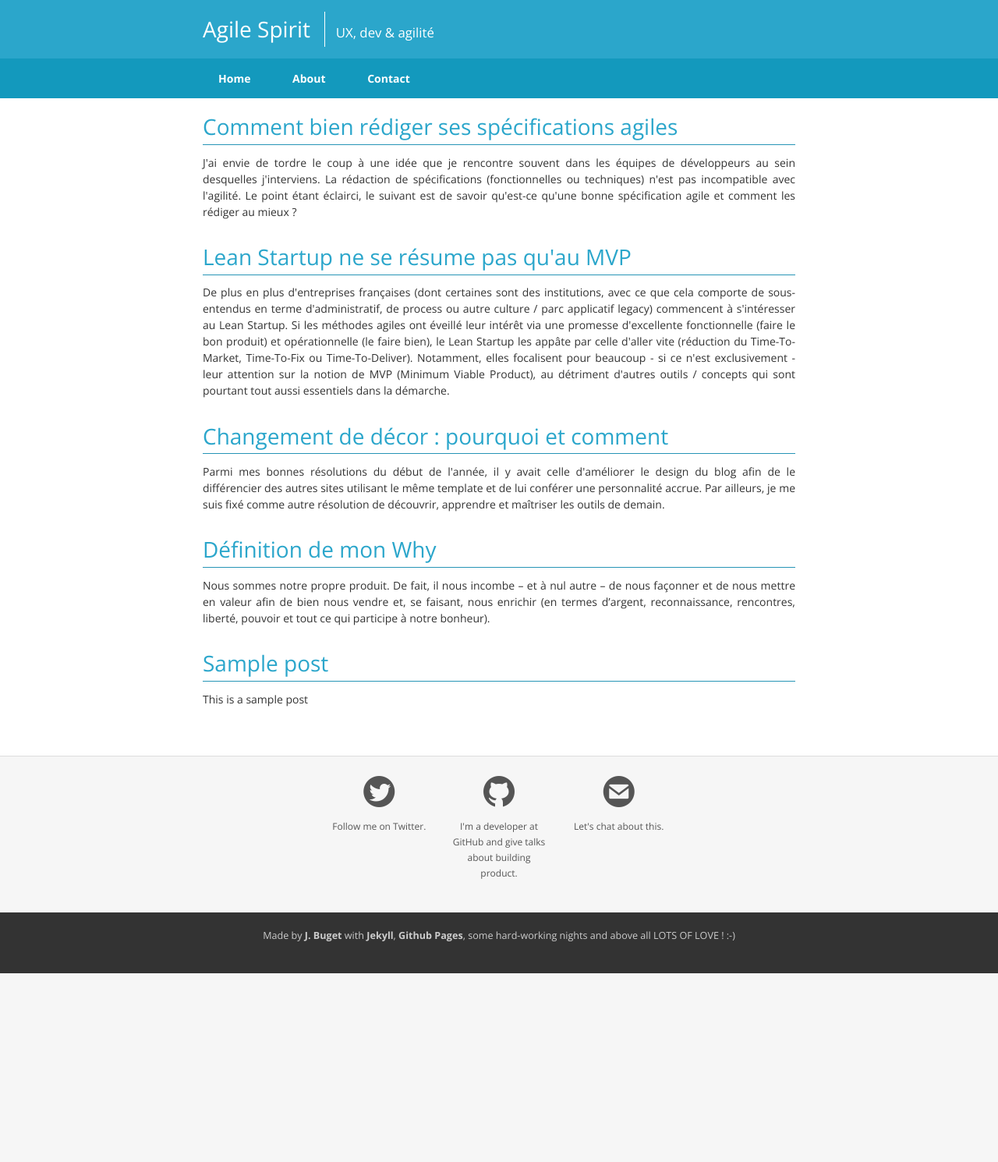
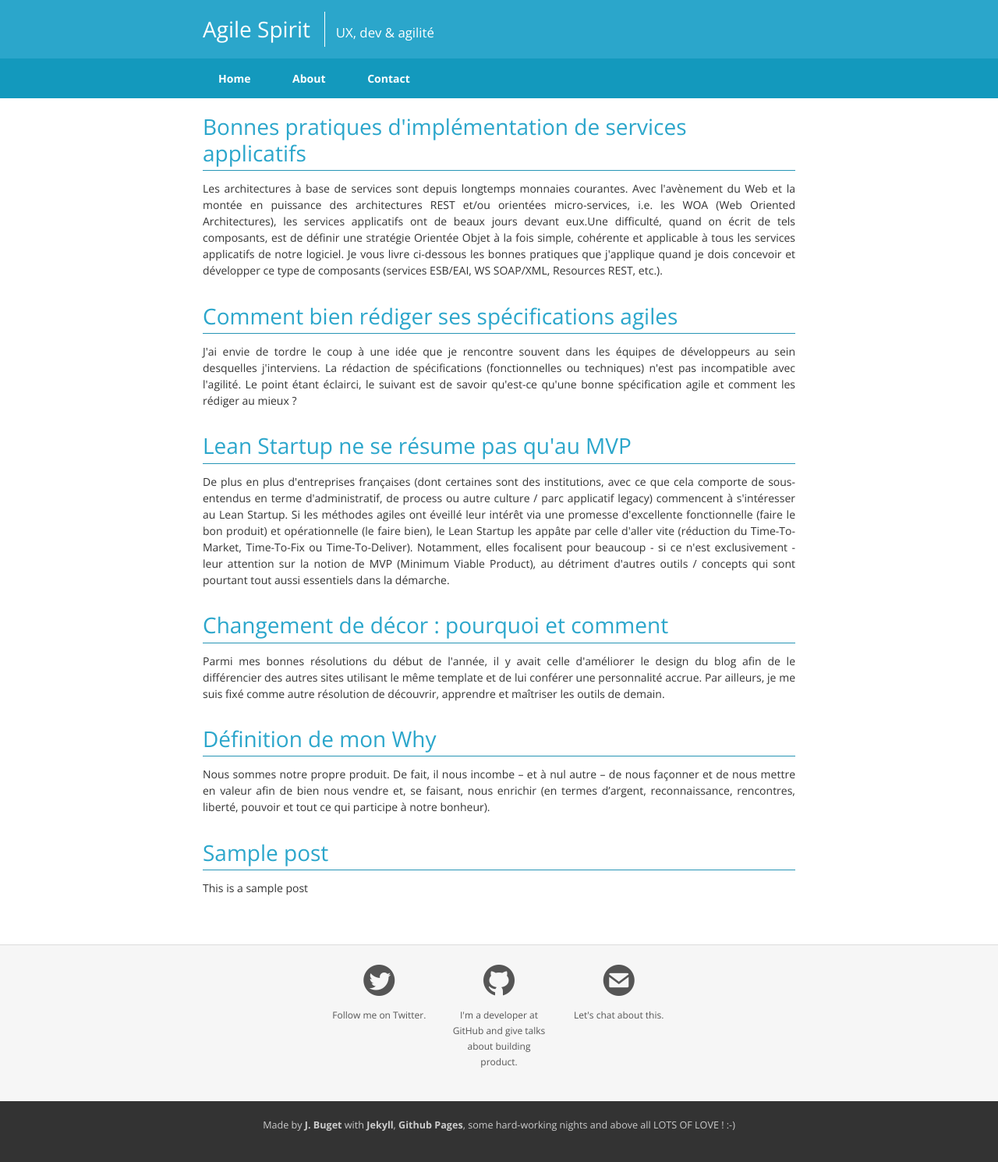
Before and after one commit to AgileSpirit/agilespirit.github.io, a Jekyll site: the page built from index.html, in a window 1280 px wide. Shown: the whole page at 78% size. Built offline with Jekyll 4.4.1, drawn with Linux system fonts in a browser that asks for light colours; Markdown is read by kramdown in place of the engine named in the settings; before the commit the page ends 1248 px from its top, so only the background shows below that; some of the changed lines change nothing that is shown.

Commit message:
New article on Application Services

```diff
--- /dev/null
+++ b/_posts/2014-05-27-bonnes-pratiques-d-implementation-de-services-applicatifs.markdown
@@ -0,0 +1,326 @@
+---
+layout: post
+title: Bonnes pratiques d'implémentation de services applicatifs
+disqus: true
+date: 2014-05-27 13:08:00
+excerpt: Les architectures à base de services sont depuis longtemps monnaies courantes. Avec l'avènement du Web et la montée en puissance des architectures REST et/ou orientées micro-services, i.e. les WOA (Web Oriented Architectures), les services applicatifs ont de beaux jours devant eux.Une difficulté, quand on écrit de tels composants, est de définir une stratégie Orientée Objet à la fois simple, cohérente et applicable à tous les services applicatifs de notre logiciel. Je vous livre ci-dessous les bonnes pratiques que j'applique quand je dois concevoir et développer ce type de composants (services ESB/EAI, WS SOAP/XML, Resources REST, etc.).
+---
+Les architectures à base de services sont depuis longtemps monnaies courantes. Avec l'avènement du Web et la montée en puissance des architectures REST et/ou orientées micro-services, i.e. les WOA (Web Oriented Architectures) ou même du DDD (et sa couche "application"), les services applicatifs ont de beaux jours devant eux.
+
+Une difficulté, quand on écrit de tels composants, est de définir une stratégie Orientée Objet à la fois simple, cohérente et applicable à tous les services applicatifs de notre logiciel.
+
+Je vous livre ci-dessous les bonnes pratiques que j'applique quand je dois concevoir et développer ce type de composants (services ESB/EAI, WS SOAP/XML, Resources REST, etc.).
+
+## Le pattern Request / Resource / Response
+
+Dans les premiers temps du développement de services applicatifs voués à être consommés par d'autres systèmes ou composants logiciels (ex : UI, WS d'un partenaire, autres jobs/agents internes), on a plutôt tendance à se concentrer sur les informations qui transitent (arguments en entrée et valeurs de retour) plutôt que sur la façon dont on les reçoit / transmet. On cherche à vérifier la mécanisque et sa configuration, tout en privilégiant une productivité élevée, sans fioriture, *straight-to-the-point*.
+
+Puis vient un moment où l'on en vient à s'interroger sur la gestion des erreurs. De même, à partir d'un certain stade la quantité d'arguments à gérer devient problématique.
+
+C'est à ce moment là qu'apparaît généralement le pattern Request / Resource / Response. Autrement dit, pour un service donnée (ex : effectuer une recherche de produit), on va faire appel à 2 classes et la méthode-service.
+
+{% highlight java %}
+/** ProductSearchRequest.java */
+public class ProductSearchRequest {
+
+  private String expression;
+  private int offset;
+  private int number;
+
+  ...
+
+}
+{% endhighlight %}
+
+{% highlight java %}
+/** ProductSearchResponse.java */
+public class ProductSearchResponse {
+
+  private List<ProductDto> results = new ArrayList();
+  private List<String> errors = new ArrayList();
+
+  ...
+
+}
+{% endhighlight %}
+
+{% highlight java %}
+/** ProductResource.java */
+public interface ProductResource {
+
+  ProductSearchResponse search(ProductSearchRequest request);
+
+  ...
+}
+{% endhighlight %}
+
+L'inconvénient de cette façon de faire est le nombre de classes à écrire nécessaires pour un service. C'est le prix à payer pour assurer un découpage en couche solide et de qualité.
+
+## Responsabilités Orientées Objet
+
+Une des plus grandes difficultés (pour moi, LA plus grande) dans la conception Orientée Objet est l'attribution des responsabilités pour une classe ou type de classe. Avec le temps et après avoir tenté plusieurs stratégies, je limite désormais mes services applicatifs aux 4 attributions suivantes :
+
+- Contrôler les paramètres passés en requête
+- Assurer la transformation Objects de Transfert - Objets du Domaine
+- Ordonnancer le(s) service(s) métier (et gérer les erreurs remontées)
+- Construire et retourner une réponse valide
+
+### 1/ Contrôler les paramètres passés en requête
+
+Un service applicatif (qu'il soit Web ou pas) représente un point d'entrée dans le Système (d'où l'emploi de la terminologie *endpoint* dans les frameworks dédiés). De fait, il représente une faille d'intrusion ou d'injection malicieuse potentielle. Il convient donc, à ce niveau, de se montrer particulièrement prudent (voire méfiant, ou même paranoïaque), **même quand le consommateur est un composant interne du SI de l'entreprise**.
+
+Une autre raison de vérifier les paramètres est tout simplement que le consommateur peut en faire un mauvais usage, par méconnaissance ou incompréhension. Il ne faudrait pas qu'un mauvais appel, avec de mauvais arguments (ou sans des paramètres requis) mettent l'application dans un étât instable ou incohérent.
+
+Pour ces deux raisons, il convient systématiquement de vérifier, en début de chaque service, la **validité technique** des arguments de la requête.
+
+On parle ici de contrôler par exemple l'existence et/ou le type d'un champs, comme dans l'exemple ci-dessous. Il ne s'agit pas d'effectuer de contrôle fonctionnel, relatifs aux valeurs des arguments, mais plutôt des contrôles sur le format des données en entrées. Les contrôles métier seront assumés par les services du domaine / métier dont c'est l'une des responsabilités.
+
+{% highlight java %}
+/** ProductResourceImpl.java */
+public class ProductResourceImpl implements ProductResource {
+
+  public ProductSearchResponse search(ProductSearchRequest request) {
+    ProductSearchResponse response = new ProductSearchResponse();
+
+    // 1. Check Request Object
+    if (!checkRequest(request, response)) {
+      return response;
+    }
+
+    ...
+
+  }
+
+  private boolean checkRequest(ProductSearchRequest request, ProductSearchResponse response) {
+    if (request == null) {
+      reponse.putError("The request received was null");
+      return false;
+    }
+    if (request.getExpression() == null || request.getExpression().isEmpty()) {
+      reponse.putError("Search expression is required");
+      return false;
+    }
+    ...
+    return true;
+  }
+
+}
+{% endhighlight %}
+
+### 2/ Assurer la transformation Objects de Transfert - Objets du Domaine
+
+Un pattern que l'on retrouve souvent en programmation de services applicatifs est l'emploi de DTO (Data Transfer Objects). Ces objects sont généralement des classes de style POJO, avec extrèmement peu de comportement (le max étant généralement des capacités de pagination pour des DTO ayant trait à de la recherche).
+
+Quand c'est le cas, alors il devient de la responsabilité de la couche applicative de convertir les DTO contenus dans l'objet Request en objets exploitables par la couche métier (les différents *Building Blocks* de DDD, i.e. Domain Entities, Value Objects, Agreggates and Roots, ou tout simplement les Entités JPA associées).
+
+Evidemment le service doit aussi assurer la transformation inverse si nécessaire, depuis les objets métier vers les objets de transfert.
+
+On peut s'appuyer sur des patterns tels que Factory Method ou Builder pour réaliser les transformations.
+
+Ou alors utiliser des frameworks tels que [Dozer](http://dozer.sourceforge.net/ "Dozer"), [Objenesis](https://code.google.com/p/objenesis/ "Objenesis"), ou [Orika](https://code.google.com/p/orika/ "Orika") en Java.
+
+Finalement, on peut aussi très bien le faire à la main si le mapping est simple, comme dans l'exemple ci-desous :
+
+{% highlight java %}
+/** ProductResourceImpl.java */
+public class ProductResourceImpl implements ProductResource {
+
+  public ProductSearchResponse search(ProductSearchRequest request) {
+
+    ...
+
+    // 2. a) Convert Request DTO to Domain Entity
+    ProductSearchCriteria criteria = convert(request);
+
+    ...
+
+  }
+
+  private ProductSearchCriteria convert(ProductSearchRequest request) {
+    ProductSearchCriteria criteria = new ProductSearchCriteria();
+    criteria.setExpression(request.getExpression());
+    criteria.setOffset(request.getOffset());
+    criteria.setNumRows(request.getNumber());
+    return criteria;
+  }
+
+}
+{% endhighlight %}
+
+### 3/ Ordonnancer le(s) service(s) métier (et gérer les erreurs remontées)
+
+Une fois qu'on s'est assuré que la requête reçue est bien formée et qu'on l'a convertie en objet(s) exploitable(s), on peut enfin appeler le ou les service(s) métiers en charge de la logique fonctionnelle de l'application, **dans le bon ordre**.
+
+Il s'agit là de la seule intelligence véritable de la couche applicative. Et encore, la plupart du temps, les services applicatifs sont des passe-plat vers un unique service business sous-jacent.
+
+Dans notre exemple, une fois que la recherche a eu lieue, on veut l'historiser (pour des raisons légales, ou pour améliorer la connaissance de sa base utilisateurs) dans un log. On veut aussi intercepter les erreurs, si le service de recherche en renvoie, pour pouvoir les remonter à l'utilisateur.
+
+{% highlight java %}
+/** ProductResourceImpl.java */
+public class ProductResourceImpl implements ProductResource {
+
+  public ProductSearchResponse search(ProductSearchRequest request) {
+
+    ...
+
+    // 3. Call ordered business services
+    List<Product> products = null;
+    try {
+      // a) Do search
+      products = productService.find(criteria);
+      if (products == null || products.isEmpty()) {
+        response.putError("No product found");
+      }
+      response.setResults(products);
+    } catch (DomainException de) {
+        response.putError("An erreur occured during search");
+    } finally {
+      // b) Log search
+      historyService.addEntry(criteria, products);
+    }
+
+    ...
+  }
+
+}
+{% endhighlight %}
+
+### 4/ Construire et retourner une réponse valide
+
+Si besoin, il peut être utile ou nécessaire à ce stade d'exécuter un second jeu de vérifications, histoire de garantir que ce qui sort du système est fiable, sécurisé, optimisé, etc. Le but est de renvoyer un objet réponse exploitable par TOUS les consommateurs du service.
+
+{% highlight java %}
+/** ProductResourceImpl.java */
+public class ProductResourceImpl implements ProductResource {
+
+  public ProductSearchResponse search(ProductSearchRequest request) {
+
+    ...
+
+    // 2. b)
+    reponse.setResults(convert(products));
+
+    // 4.
+    a) Verify reponse
+    if (!checkResponse(response)) {
+      throw new ApplicationException();
+    }
+
+    // b)
+    return response;
+  }
+
+  ...
+
+  /** Convert a list of Product entities into a list of Product DTO */
+  private List<ProductDto> convert(List<Product> products) {
+    ...
+  }
+
+  /** Verify if the built response if valid */
+  private boolean checkResponse(ProductSearchResponse response) {
+    ...
+  }
+
+}
+{% endhighlight %}
+
+## Le pattern Summary/Detail
+
+L'un des avantages d'une couche de services applicatifs est la rationalisation des services exposés. Une difficulté qui peut apparaître est lorsque les systèmes consommateurs ont des contraintes (performances / bande passante) ou des usages de données très différents, ou inconciliable.
+
+C'est le cas par exemple des applications mobiles. Quand un utilisateur navigue sur Internet depuis une station Desktop, il privilégiera davantage la richesse du contenu et des interactions. Quand il accède à la même application depuis un terminal mobile, il aura tendance à être plus attentif aux temps de réponse (affichage, traitements et comportements) et à la qualité de la lecture et de la navigation.
+
+Une approche efficace est l'utilisation du pattern Summary/Detail qui consiste à définir le DTO retourné comme un agrégat de plusieurs "sections de données" :
+
+- *Summary* : contient les informations principalesvouées à être consommées et utilisées par tous les clients
+- *Detail* : contient des informations lourdes ou complémentaires, utilisées par les clients qui en ont les moyens (ex: Desktop)
+
+Si besoin, il est envisageable de définir d'autres sections pour avoir un découpage encore plus fin (ex : Desktop, Tablet, SmartPhone). On peut par exemple considérer le découpage suivant : IdentityDto, SummaryDto, DetailDto.
+
+{% highlight java %}
+/** ProductDto.java */
+public class ProductDto {
+
+  private ProductSummaryDto summary;
+  private ProductDetailDto detail;
+
+  ...
+
+  public class ProductSummaryDto {
+
+    private Long id;
+    private String title;
+    private String self;
+
+    ...
+  }
+
+  public class ProductDetailDto {
+
+    private byte[] image;
+    private String description;
+    private SocialDataDto socialData;
+    // Etc.
+
+    ...
+  }
+
+}
+{% endhighlight %}
+
+{% highlight java %}
+/** ProductSearchRequest.java */
+public class ProductSearchRequest {
+
+  private String expression;
+  private int offset;
+  private int number;
+
+  // Flag used to tell if we ask for a complete ProductDto, or only for its summary.
+  private boolean detailRequired = false;
+
+  ...
+
+}
+{% endhighlight %}
+
+{% highlight java %}
+/** ProductResourceImpl.java */
+public class ProductResourceImpl implements ProductResource {
+
+  public ProductSearchResponse search(ProductSearchRequest request) {
+
+    ...
+
+    reponse.setResults(convert(products));
+
+    ...
+  }
+
+  // Change conversion methods in order to take into account Summary/Detail pattern
+  private List<ProductDto> convert(List<Product> products, boolean detailRequired) {
+    List<ProductDto> results = new ArrayList<>();
+    for (Product entity : products) {
+      ProductDto product = new ProductDto();
+      product.summary = convert(entity);
+      if (detailRequired) {
+        product.detail = convert(entity);
+      }
+      results.add(product);
+    }
+    return results;
+  }
+
+  // Build a ProductSummaryDto from a Product entity
+  private ProductSummaryDto convert(Product product) {
+    ...
+  }
+
+  // Build a ProductDetailDto from a Product entity
+  private ProductDetailDto convert(Product product) {
+    ...
+  }
+
+}
+{% endhighlight %}
--- a/assets/css/syntax.css
+++ b/assets/css/syntax.css
@@ -24,8 +24,8 @@ code, pre {
 .highlight .c { color: #008800; font-style: italic } /* Comment */
 .highlight .err { color: #a61717; background-color: #e3d2d2 } /* Error */
 .highlight .k { color: #000080; font-weight: bold } /* Keyword */
-.highlight .cm { color: #008800; font-style: italic } /* Comment.Multiline */
-.highlight .cp { color: #008080 } /* Comment.Preproc */
+.highlight .cm { color: #e58e00; font-style: italic } /* Comment.Multiline */
+.highlight .cp { color: #e58e00 } /* Comment.Preproc */
 .highlight .c1 { color: #008800; font-style: italic } /* Comment.Single */
 .highlight .cs { color: #008800; font-weight: bold } /* Comment.Special */
 .highlight .gd { color: #000000; background-color: #ffdddd } /* Generic.Deleted */
```
